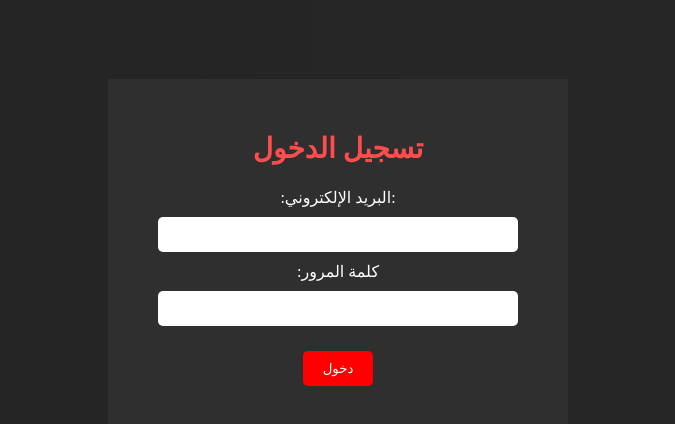
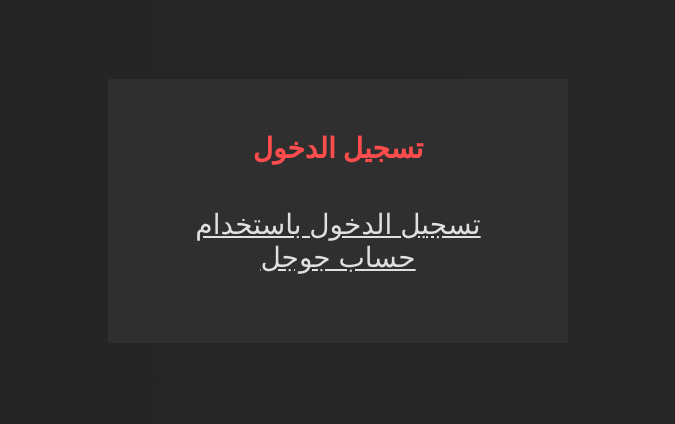
Before and after one commit to someone-in-a-hat/Tahra, a website: page root/login.html in a window 1280 px wide. Shown: the part 132-556 px from the top of the page, without its empty margins (302-977 px from the left). Drawn offline with Linux system fonts and the light colour scheme; a web font is replaced by a local one.

Commit message:
Update files
Added some level of Authentication and a small test on the Login page to mess around with it

```diff
--- a/root/login.html
+++ b/root/login.html
@@ -1,5 +1,6 @@
 <html>
     <head>
+        <meta charset="UTF-8">
         <style>
             @import url('https://fonts.googleapis.com/css2?family=Alexandria:wght@100..900&display=swap');
             @import url('https://fonts.googleapis.com/css2?family=Cairo+Play:wght@200..1000&display=swap');
@@ -17,19 +18,11 @@
                 <a href="test5.html">صفحه 5</a>
             </div>
         </header>
-        <div class="login-container">
+        <div class="login-container" id="login-container">
             <h2>تسجيل الدخول</h2>
-            <form id="loginForm">
-                <label for="email">:البريد الإلكتروني:</label>
-                <input type="email" id="email" required><br>
-
-                <label for="password">:كلمة المرور</label>
-                <input type="password" id="password" required>
-
-                <button type="submit">دخول</button>
-            </form>
+            <button type="button">تسجيل الدخول باستخدام حساب جوجل</button>
             <p id="message"></p>
-        </div>
+          </div>
         <script src="dist/bundle.js"></script>
     </body>
 </html>
--- a/root/style.css
+++ b/root/style.css
@@ -94,21 +94,18 @@
     text-align: center;
 }
 
-.login-container input {
+.login-container button {
+    text-decoration: underline;
+    text-underline-position: below;
+    color: #e0e0e0;
+    font-size:28px;
+    font-style: bold;
+    background-color: transparent;
     width: 90%;
     padding: 10px;
     margin: 10px 0;
     border-radius: 5px;
     border: none;
-}
-
-.login-container button {
-    padding: 10px 20px;
-    margin-top: 15px;
-    background: red;
-    color: white;
-    border: none;
-    border-radius: 5px;
     cursor: pointer;
 }
 
```
Also changed, not shown: root/index.html (+1 -1 lines), root/package.json (added, +22 -0 lines), root/rollup.config.js (added, +19 -0 lines), root/src/main.js (added, +44 -0 lines), root/test3.html (+1 -0 lines), root/test4.html (+1 -0 lines), root/test5.html (+1 -0 lines), root/example1.png (added), 1 other file.
